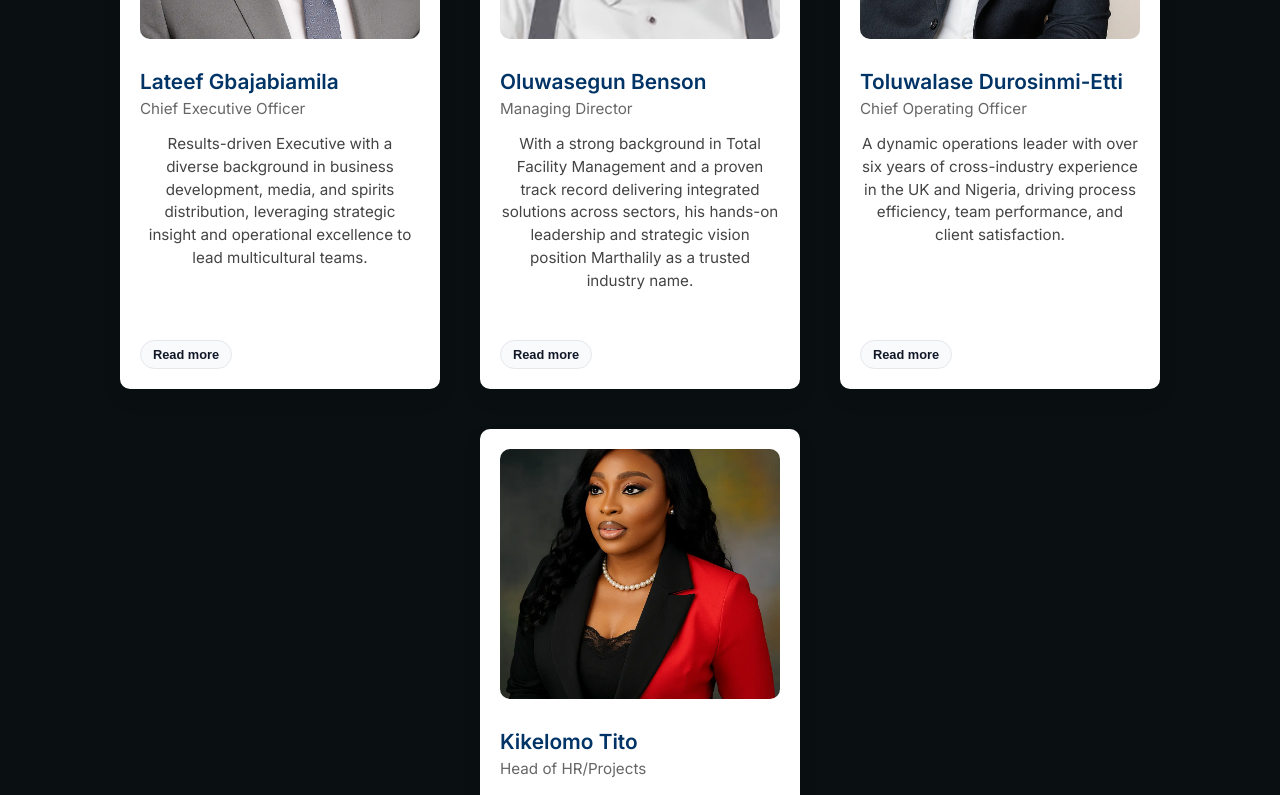
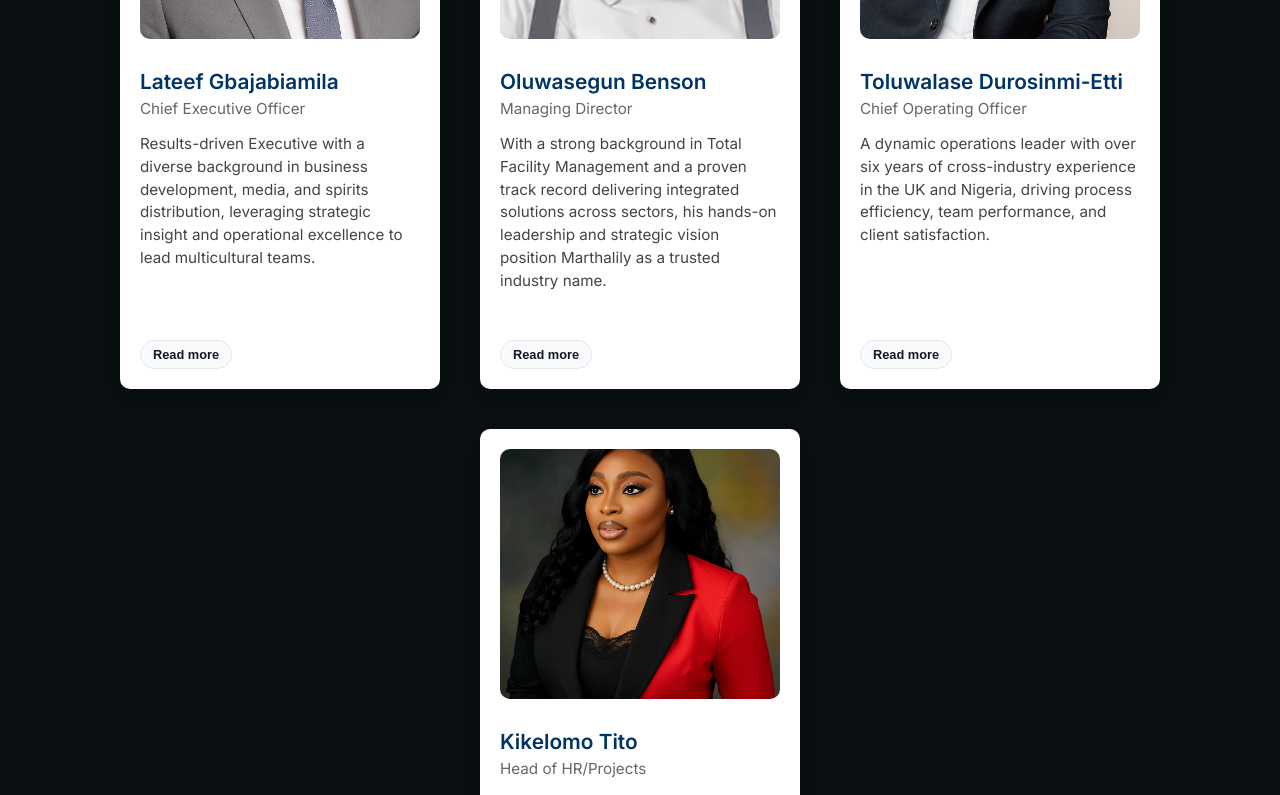
Before and after one commit to Dennisonya/Marthalily, a React (Vite) app: page /about in a window 1280 px wide. Shown: the part 2100-2895 px from the top of the page. Built offline with nearby package versions, Linux system fonts and the light colour scheme.

Commit message:
minor change

```diff
--- a/src/components/About.css
+++ b/src/components/About.css
@@ -315,8 +315,7 @@ body{
   font-size: 0.95rem;
   line-height: 1.5;
   color: #444;
-  text-align: center;
-  justify-content: center;
+  text-align: left;
   flex-grow: 1;
 }
 
```
